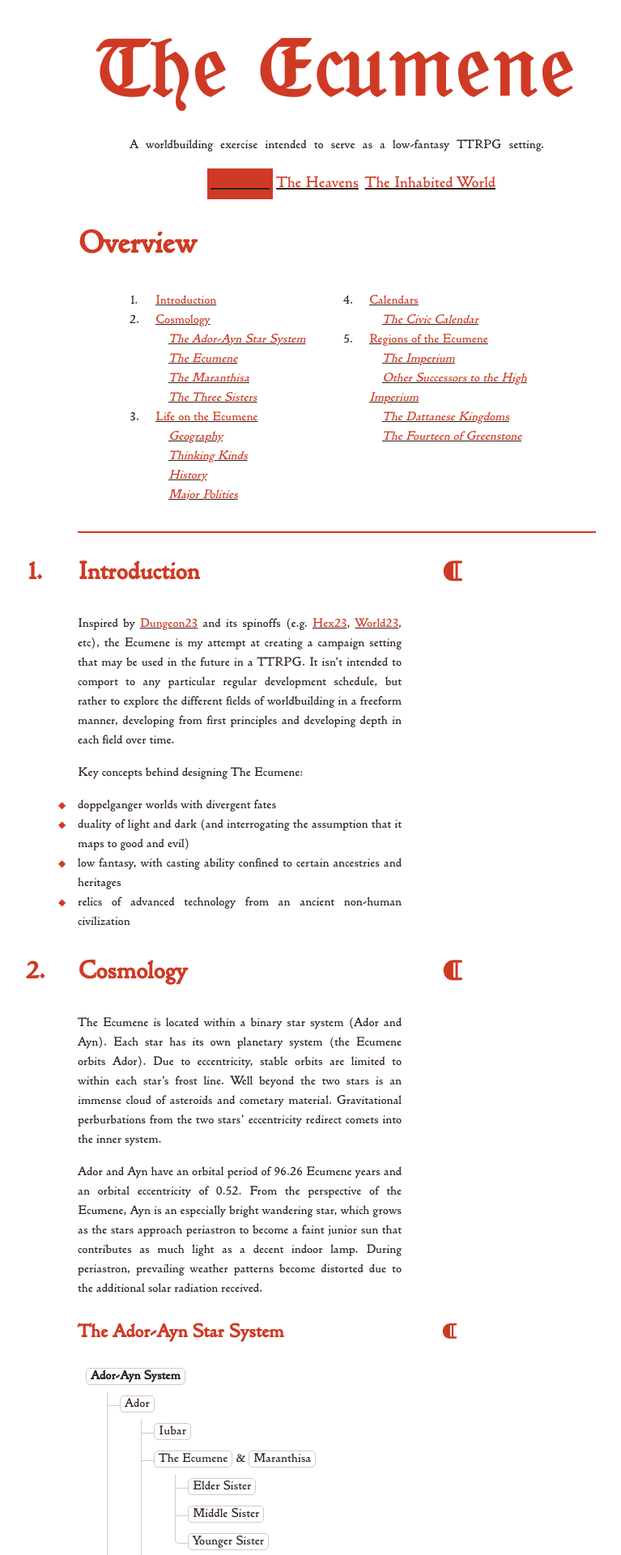
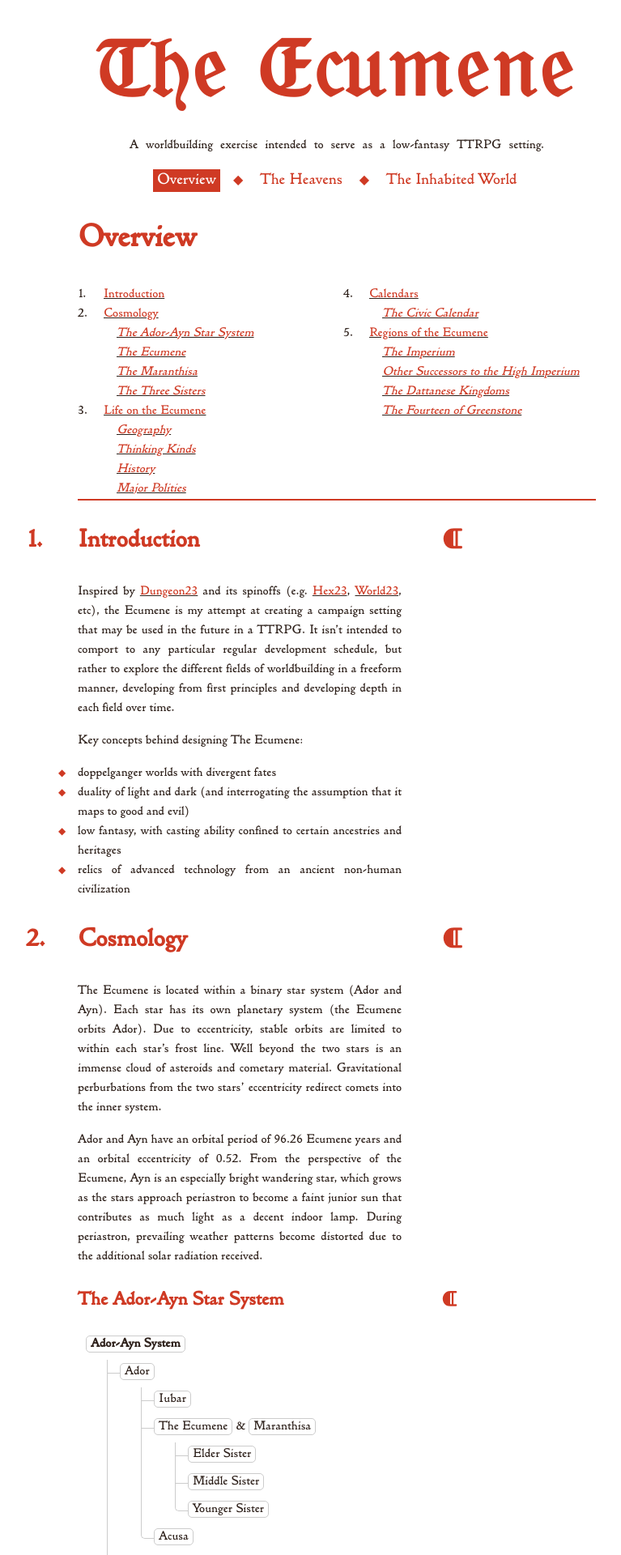
Before and after one commit to kmules1/kmules1.github.io, a Jekyll site: the page built from ecumene/index.md, in a window 1280 px wide. Shown: the top 1920 px of the page at 81% size, without its empty margins (224-991 px from the left). Built offline with Jekyll 4.4.1, drawn with Linux system fonts in a browser that asks for light colours.

Commit message:
revision for navbar styling

```diff
--- a/assets/css/ecumene2.scss
+++ b/assets/css/ecumene2.scss
@@ -104,17 +104,32 @@ header subtitle-block {
 }
 
 header nav ul {
-	list-style:					none;
 	display:					flex;
 	flex-direction:				row;
 	justify-content:			center;
+	padding-left:				unset;
+	list-style:					none;
 }
-header nav li {
-	padding:					0.25rem;
+
+header nav li + li::before {
+	content:					"\25C6";
+	color:						var(--red);
+	margin-left:				1em;
+	padding-right:				1em;
+}
+
+header nav li a {
+	padding:					0.25em;
+	text-decoration:			none;
 	font-size:					1.25rem;
 }
-header nav li.active {
+
+header nav li.active a {
 	background-color:			var(--red);
+	color:						var(--white);
+}
+header nav li.active a:hover {
+	color:						var(--black);
 }
 
 /*
@@ -122,7 +137,6 @@ header nav li.active {
  */
 
 #toc {
-	margin:						0 4rem 2rem;
 	column-count:				2;
 }
 #toc ul {
```
